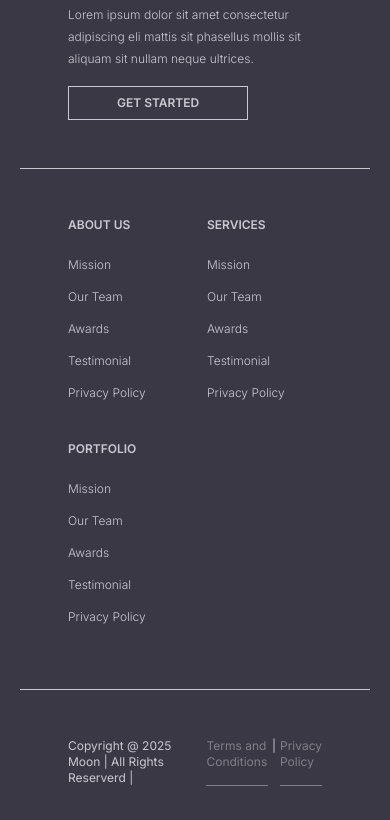
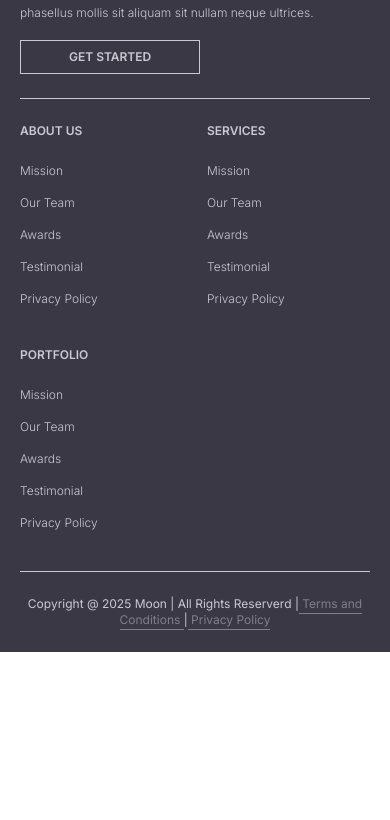
Before and after one commit to codimaniac/Moon-Ceramic, a React (Vite) app: page / in a window 390 px wide. Shown: the part 10029-10849 px from the top of the page. After the commit the page ends 10681 px from the top, so only its background shows below. Built offline with nearby package versions, Linux system fonts and the light colour scheme.

Commit message:
Fix: fixed footer padding on mobile device

```diff
--- a/src/components/Footer.tsx
+++ b/src/components/Footer.tsx
@@ -7,7 +7,7 @@ const Footer = () => {
     <SectionLayout className="mt-8 lg:mt-12 bg-primary">
       <div className="flex flex-col">
         <div className="flex flex-col border-b border-b-neutral-custom-400 md:flex-row">
-          <div className="flex flex-col flex-2 gap-4 p-12 border-b border-b-neutral-custom-400">
+          <div className="flex flex-col flex-2 gap-4 py-6 md:p-12 border-b border-b-neutral-custom-400">
             <img src={Logo} alt="Logo" className='w-28 h-auto' />
             <p className="text-neutral-custom-400 text-xs font-light leading-[183%]">
               Lorem ipsum dolor sit amet consectetur adipiscing eli mattis sit
@@ -17,7 +17,7 @@ const Footer = () => {
               Get Started
             </Button>
           </div>
-          <div className="grid grid-cols-2 gap-6 justify-between flex-3 p-12 md:grid-cols-3 md:border-l md:border-l-neutral-custom-400">
+          <div className="grid grid-cols-2 gap-6 justify-between flex-3 py-6 md:p-12 md:grid-cols-3 md:border-l md:border-l-neutral-custom-400">
             <ul className="flex flex-col gap-4 w-full text-xs text-neutral-custom-400 font-light">
               <li className="uppercase font-semibold pb-2">About Us</li>
               <li className="cursor-pointer">Mission</li>
@@ -47,8 +47,8 @@ const Footer = () => {
             </ul>
           </div>
         </div>
-        <div className="flex justify-center gap-1 w-full p-12 text-xs text-neutral-custom-400">
-          Copyright @ 2025 Moon | All Rights Reserverd |<span className="text-neutral-custom-600 border-b pb-0.5 cursor-pointer"> Terms and Conditions </span>|<span className="text-neutral-custom-600 border-b pb-0.5 cursor-pointer"> Privacy Policy </span>
+        <div className="flex justify-center gap-1 w-full py-6 md:p-12 text-xs text-neutral-custom-400">
+          <p className="text-center">Copyright @ 2025 Moon | All Rights Reserverd |<span className="text-neutral-custom-600 border-b pb-0.5 cursor-pointer"> Terms and Conditions </span>|<span className="text-neutral-custom-600 border-b pb-0.5 cursor-pointer"> Privacy Policy </span></p>
         </div>
       </div>
     </SectionLayout>
```
